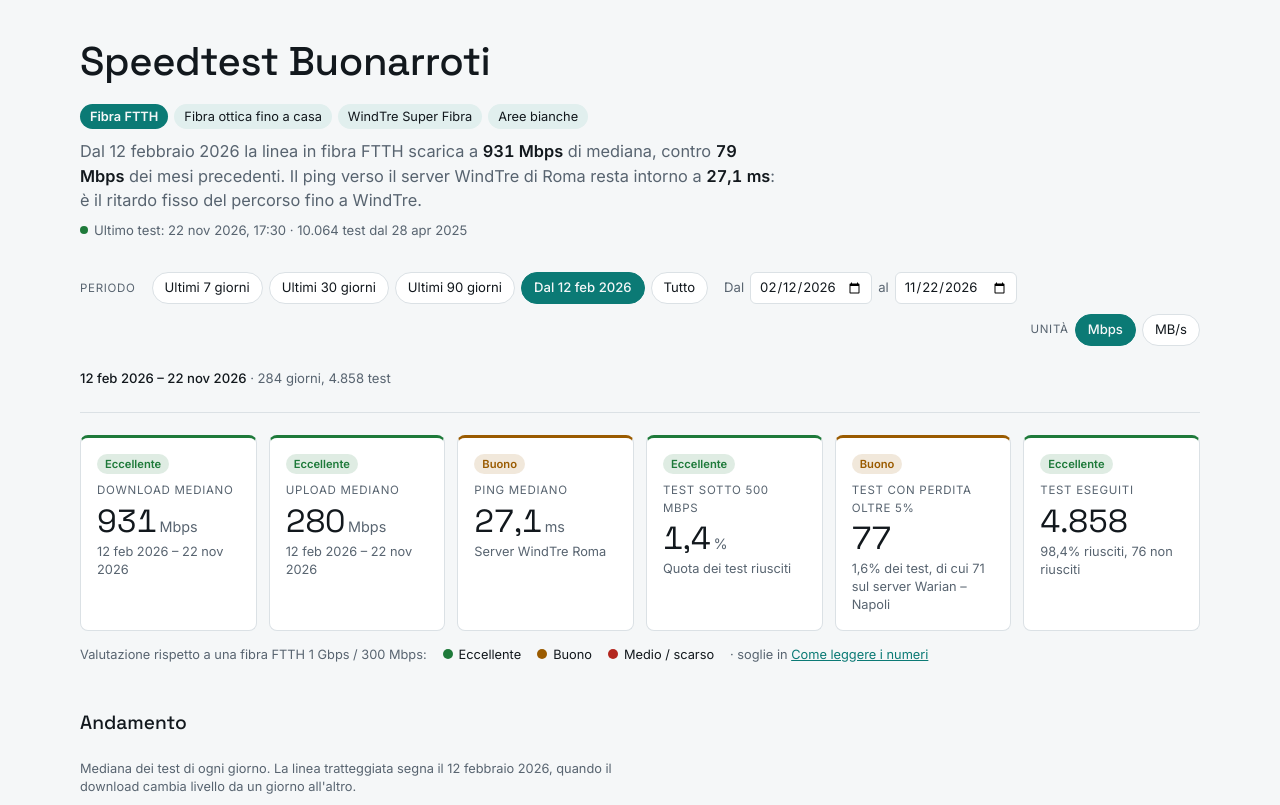
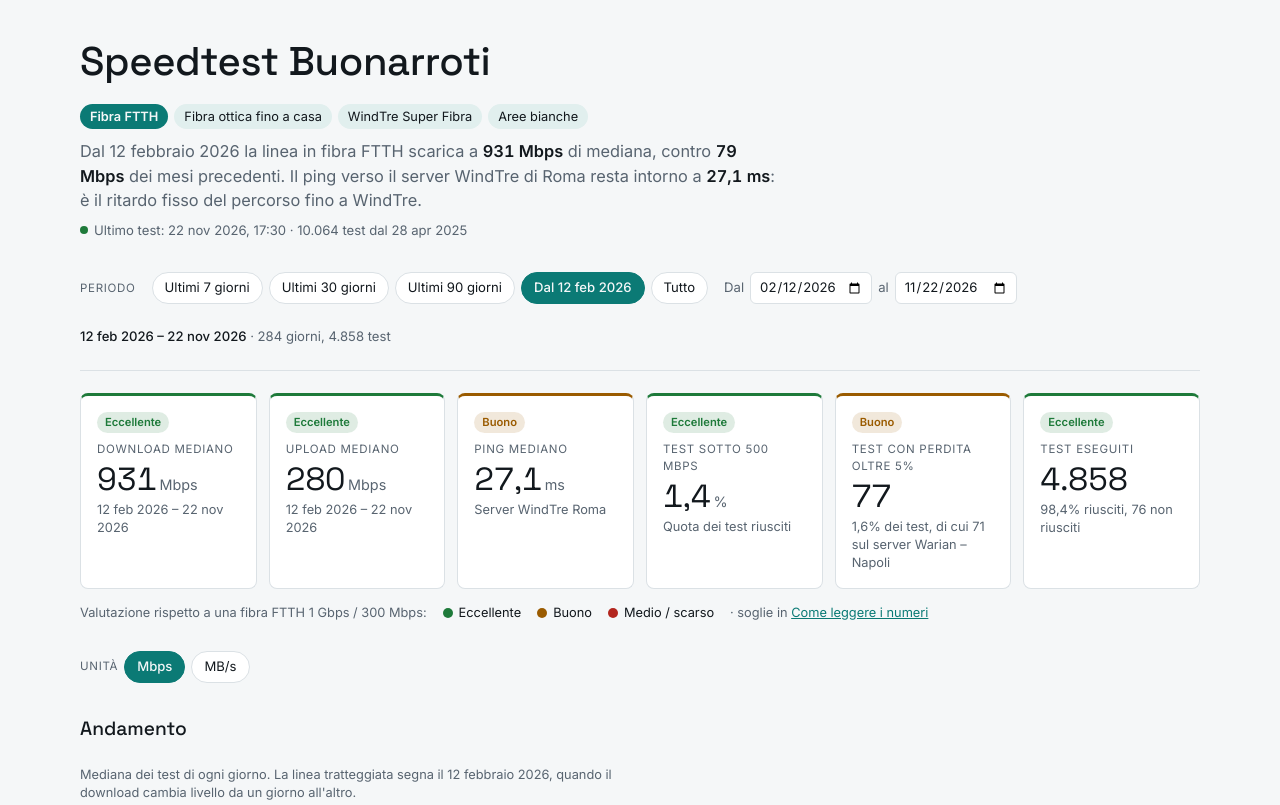
Before and after one commit to pigreco/speedtest-parabola, a plain HTML site: page dashboard/index.html in a window 1280 px wide. Shown: the top 805 px of the page. Drawn offline with nearby package versions, Linux system fonts and the light colour scheme.

Commit message:
Sposta il pulsante Unità sotto la legenda della valutazione
Co-Authored-By: Claude Opus 5.5 <noreply@anthropic.com>
Claude-Session: https://claude.ai/code/session_01VXGib32Tc5qYXqw9uM3NJX

```diff
--- a/dashboard/index.html
+++ b/dashboard/index.html
@@ -56,8 +56,7 @@ h2 { font-family: var(--font-display); font-weight: 500; font-size: 1.2rem; marg
 .dates { display: flex; flex-wrap: wrap; align-items: center; gap: 6px; font-size: .82rem; color: var(--muted); }
 .dates input { font: inherit; font-size: .82rem; padding: 4px 8px; border: 1px solid var(--line); border-radius: 6px; background: var(--panel); color: var(--fg); }
 .dates input.custom { border-color: var(--accent); }
-.units { display: flex; align-items: center; gap: 6px; margin-left: auto; }
-@media (max-width: 719px) { .units { margin-left: 0; } }
+.units { display: flex; align-items: center; gap: 6px; margin-top: -16px; }
 .period-summary { font-size: .82rem; color: var(--muted); flex-basis: 100%; }
 .period-summary b { color: var(--fg); font-weight: 500; }
 
@@ -135,11 +134,6 @@ footer a { color: var(--accent); }
       <label for="date-from">Dal</label><input type="date" id="date-from">
       <label for="date-to">al</label><input type="date" id="date-to">
     </div>
-    <div class="units" role="group" aria-label="Unità di velocità">
-      <span class="period-label">Unità</span>
-      <button type="button" class="chip" data-unit="Mbps" aria-pressed="true">Mbps</button>
-      <button type="button" class="chip" data-unit="MBs" aria-pressed="false">MB/s</button>
-    </div>
     <p class="period-summary" id="period-summary">&nbsp;</p>
   </section>
 
@@ -159,6 +153,12 @@ footer a { color: var(--accent); }
     <span class="sw low">Medio / scarso</span>
     <span>· soglie in <a href="#soglie" id="link-soglie" style="color:var(--accent)">Come leggere i numeri</a></span>
   </p>
+
+  <div class="units" role="group" aria-label="Unità di velocità">
+    <span class="period-label">Unità</span>
+    <button type="button" class="chip" data-unit="Mbps" aria-pressed="true">Mbps</button>
+    <button type="button" class="chip" data-unit="MBs" aria-pressed="false">MB/s</button>
+  </div>
 
   <section class="sec" id="andamento">
     <h2>Andamento</h2>
```
